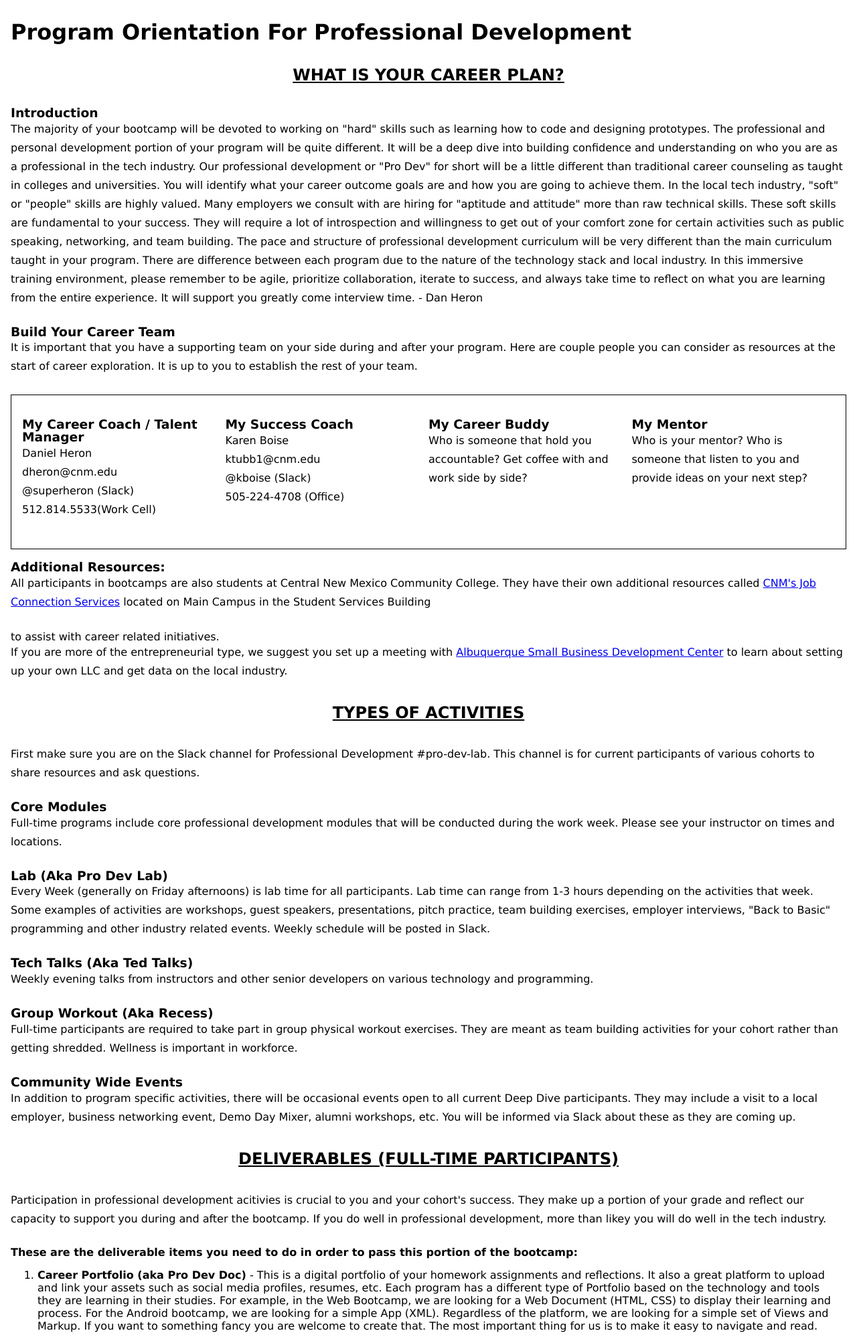
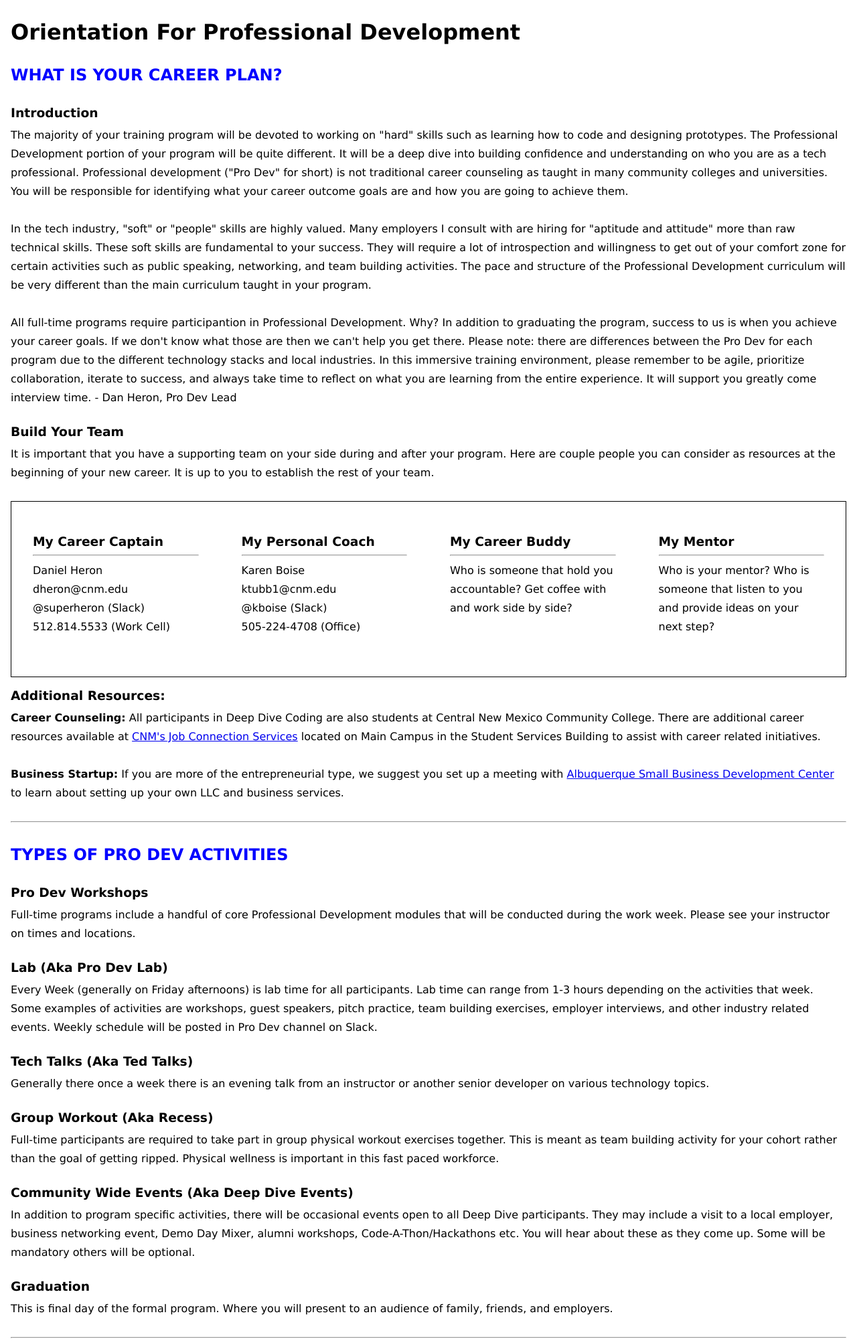
Before and after one commit to superheronsupport/superheronsupport.github.io, a PHP site: page /prodev/orientation.html in a window 1280 px wide. Shown: the top 2002 px of the page at 67% size. Run offline with PHP 8.4, Linux system fonts and the light colour scheme.

Commit message:
updated orientation, stlyes, resources pages

```diff
--- a/prodev/groups.html
+++ b/prodev/groups.html
@@ -36,6 +36,10 @@
 <h4>Santa Fe/North New Mexico Meetups &amp; Groups</h4>
 <a href="http://santafesql.pass.org/" target="_blank">Santa Fe SQL Group</a><br>
 <a href="https://www.meetup.com/sf-dev/" target="_blank">Santa Fe Software Developers</a><br>
+<a href="https://www.meetup.com/Kick-Ass-Entrepreneurs-of-Santa-Fe/" target="_blank">Kick Ass Entrepreneurs</a><br>
+<a href="https://sfbi.net/" target="_blank">Santa Fe Business Incubator</a><br>
+<a href="http://www.nmtechworks.com/" target="_blank">NM TechWorks</a><br>
+
 
 <hr>
 
--- a/prodev/orientation.html
+++ b/prodev/orientation.html
@@ -3,34 +3,40 @@
 </head>
 
 <body>
-	<h1>Program Orientation for Professional Development</h1>
+	<h1>Orientation for Professional Development</h1>
 	<h2>What is your Career Plan?</h2>
 	<h3>Introduction</h3>
-	<p>The majority of your bootcamp will be devoted to working on "hard" skills such as learning how to code and designing prototypes. The professional and personal development portion of your program will be quite different. It
-		will be a deep dive into building confidence and understanding on who you are as a professional in the tech industry. Our professional development or "Pro Dev" for short will be a little
-		different than traditional career counseling as taught in colleges and universities. You will identify what your career outcome goals are and how you are going
-		to achieve them. In the local tech industry, "soft" or "people" skills are highly valued. Many employers we consult with are hiring for "aptitude
+	<p>The majority of your training program will be devoted to working on "hard" skills such as learning how to code and designing prototypes. The Professional Development portion of your program will be quite different. It
+		will be a deep dive into building confidence and understanding on who you are as a tech professional. Professional development ("Pro Dev" for short) is not traditional career counseling as taught in many community colleges and universities. You will be responsible for identifying what your career outcome goals are and how you are going
+		to achieve them. </p>
+		<p>In the tech industry, "soft" or "people" skills are highly valued. Many employers I consult with are hiring for "aptitude
 		and attitude" more than raw technical skills. These soft skills are fundamental to your success. They will require a lot of introspection
-		and willingness to get out of your comfort zone for certain activities such as public speaking, networking, and team building.
-		The pace and structure of professional development curriculum will be very different than the main curriculum taught in your program. There are difference between each program due to the nature of the technology stack and local industry. In this immersive training environment, please remember to be agile, prioritize collaboration,
-		iterate to success, and always take time to reflect on what you are learning from the entire experience. It will support you greatly come interview time. - Dan Heron</p>
+		and willingness to get out of your comfort zone for certain activities such as public speaking, networking, and team building activities.
+		The pace and structure of the Professional Development curriculum will be very different than the main curriculum taught in your program. </p>
+		<p>All full-time programs require participantion in Professional Development. Why? In addition to graduating the program, success to us is when you achieve your career goals. If we don't know what those are then we can't help you get there. Please note: there are differences between the Pro Dev for each program due to the different technology stacks and local industries. In this immersive training environment, please remember to be agile, prioritize collaboration,
+		iterate to success, and always take time to reflect on what you are learning from the entire experience. It will support you greatly come interview time. - Dan Heron, Pro Dev Lead
+		</p>
 
-	<h3>Build Your Career Team</h3>
-	<p>It is important that you have a supporting team on your side during and after your program. Here are couple people you can consider as resources at the start of career exploration. It is up to you to establish the rest of your team.</p>
+
+	<h3>Build Your Team</h3>
+	<p>It is important that you have a supporting team on your side during and after your program. Here are couple people you can consider as resources at the beginning of your new career. It is up to you to establish the rest of your team.</p>
 
 	<div class="flexbox">
+
 		<div class="column-one">
-			<h3>My Career Coach / Talent Manager</h3>
+			<h3>My Career Captain</h3>
+			<hr>
 			<p>
 				Daniel Heron
 				<br> dheron@cnm.edu
 				<br> @superheron (Slack)
-				<br> 512.814.5533(Work Cell)
+				<br> 512.814.5533 (Work Cell)
 				<br>
 			</p>
 		</div>
 		<div class="column-two">
-			<h3>My Success Coach</h3>
+			<h3>My Personal Coach</h3>
+			<hr>
 			<p>Karen Boise
 				<br> ktubb1@cnm.edu
 				<br> @kboise (Slack)
@@ -40,64 +46,59 @@
 		</div>
 		<div class="column-three">
 			<h3>My Career Buddy</h3>
+			<hr>
 			<p>Who is someone that hold you accountable? Get coffee with and work side by side?</p>
 		</div>
 		<div class="column-four">
 			<h3>My Mentor</h3>
+			<hr>
 			<p>Who is your mentor? Who is someone that listen to you and provide ideas on your next step?</p>
 		</div>
 	</div>
 	<h3>Additional Resources:</h3>
-	<p>All participants in bootcamps are also students at Central New Mexico Community College. They have their own additional resources called <a href="https://www.cnm.edu/student-resources/connect-services/job-connection"
-		 target="_blank">CNM's Job Connection Services</a> located on Main Campus in the Student Services Building</p> to assist with career related initiatives.
+	<p><strong>Career Counseling:</strong> All participants in Deep Dive Coding are also students at Central New Mexico Community College. There are additional career resources available at <a href="https://www.cnm.edu/student-resources/connect-services/job-connection"
+		 target="_blank">CNM's Job Connection Services</a> located on Main Campus in the Student Services Building to assist with career related initiatives.</p>
 		 <p>
-		 	If you are more of the entrepreneurial type, we suggest you set up a meeting with
+		 	<strong>Business Startup:</strong> If you are more of the entrepreneurial type, we suggest you set up a meeting with
 		 	<a href="http://www.nmsbdc.org/albuquerque.aspx"
-		 target="_blank">Albuquerque Small Business Development Center</a> to learn about setting up your own LLC and get data on the local industry.
+		 target="_blank">Albuquerque Small Business Development Center</a> to learn about setting up your own LLC and business services.
 		 </p>
-
-	<h2>Types of Activities</h2>
-	<p>First make sure you are on the Slack channel for Professional Development #pro-dev-lab. This channel is for current participants of various cohorts to share resources and ask questions.</p>
-	<h3>Core Modules</h3>
-	<p>Full-time programs include core professional development modules that will be conducted during the work week. Please see your instructor on times and locations.
+<hr>
+	<h2>Types of Pro Dev Activities</h2>
+	<h3>Pro Dev Workshops</h3>
+	<p>Full-time programs include a handful of core Professional Development modules that will be conducted during the work week. Please see your instructor on times and locations.
 	</p>
 	<h3>Lab (aka Pro Dev Lab)</h3>
 	<p>Every Week (generally on Friday afternoons) is lab time for all participants. Lab time can range from 1-3 hours depending on the activities that week. Some examples of activities are workshops,
-		guest speakers, presentations, pitch practice, team building exercises, employer interviews, "Back to Basic" programming
-		and other industry related events. Weekly schedule will be posted in Slack.</p>
+		guest speakers, pitch practice, team building exercises, employer interviews,
+		and other industry related events. Weekly schedule will be posted in Pro Dev channel on Slack.</p>
 		<h3>Tech Talks (aka Ted Talks)</h3>
-		<p>Weekly evening talks from instructors and other senior developers on various technology and programming.</p>
+		<p>Generally there once a week there is an evening talk from an instructor or another senior developer on various technology topics.</p>
 		<h3>Group Workout (aka Recess)</h3>
-		<p>Full-time participants are required to take part in group physical workout exercises. They are meant as team building activities for your cohort rather than getting shredded. Wellness is important in workforce.</p>
-	<h3>Community Wide Events</h3>
-	<p>In addition to program specific activities, there will be occasional events open to all current Deep Dive participants.
-		They may include a visit to a local employer, business networking event, Demo Day Mixer, alumni workshops, etc. You will be informed
-		via Slack about these as they are coming up. </p>
+		<p>Full-time participants are required to take part in group physical workout exercises together. This is meant as team building activity for your cohort rather than the goal of getting ripped. Physical wellness is important in this fast paced workforce.</p>
+	<h3>Community Wide Events (aka Deep Dive Events)</h3>
+	<p>In addition to program specific activities, there will be occasional events open to all Deep Dive participants.
+		They may include a visit to a local employer, business networking event, Demo Day Mixer, alumni workshops, Code-A-Thon/Hackathons etc. You will hear about these as they come up. Some will be mandatory others will be optional. </p>
+		<h3>Graduation</h3>
+	<p>This is final day of the formal program. Where you will present to an audience of family, friends, and employers.</p>
 
+
+<hr>
 	<h2>Deliverables (Full-time Participants)</h2>
 	<p>Participation in professional development acitivies is crucial to you and your cohort's success. They make up a portion of your grade and reflect our capacity
 		to support you during and after the bootcamp. If you do well in professional development, more than likey you will do well in the tech industry.</p>
-	<h4>These are the deliverable items you need to do in order to pass this portion of the bootcamp:</h4>
+	<h4>These are the deliverable items you need to create in order to pass Professional Development:</h4>
 	<ol>
 		<li>
-			<strong>Career Portfolio (aka Pro Dev Doc)</strong> - This is a digital portfolio of your homework assignments and reflections. It also a great platform to upload and link your assets such as social media profiles, resumes, etc. Each program has a different type of Portfolio based on the technology and tools they are learning in their studies. For example, in the Web Bootcamp, we are looking for a Web Document (HTML, CSS) to display their learning and process. For the Android bootcamp, we are looking for a simple App (XML). Regardless of the platform, we are looking for a simple set of Views and Markup. If you want to something fancy you are welcome to create that. The most important thing for us is to make it easy to navigate and read.</li>
+			<strong>Career Portfolio</strong> - This is a digital portfolio of your homework assignments and reflections. It also a great platform to upload and link your assets such as social media profiles, resumes, etc. Each program has a different type of Portfolio based on the technology and tools they are learning in their studies. For example, in the Web Bootcamp, we are looking for a Web Document (HTML, CSS) to display their learning and process. For the Android bootcamp, we are looking for a simple App (XML). Regardless of the platform, we are looking for a simple set of Views and Markup. If you want to something fancy you are welcome to create that. The most important thing for us is to make it easy to navigate and read.</li>
 		<li>
-			<strong>Resume/Portfolio</strong> - You will be required to create an updated tech resume that can be printed up as PDF on one page. You are welcome to make an online resume if you want in additional to the paper version.</li>
+			<strong>Resume</strong> - You will be required to create an updated tech resume that can be printed up as PDF on one page. You are welcome to make an online resume if you want in additional to the paper version.</li>
 		<li>
-			<strong>Updated Online Presence</strong> - You will need to research yourself and come up with a strategy for your online presence. Having a complete LinkedIn profile is the minimum acceptable product. If you have concerns about putting yourself out there online, please see your coaches right away.</li>
+			<strong>Online Presence</strong> - You will need to research yourself and come up with a strategy for your online presence. Having a complete LinkedIn profile is the minimum acceptable product. If you have concerns about putting yourself out there online, please see your coaches right away.</li>
 		<li>
-			<strong>Coding Repository</strong> - You will need an online and open code repository so Employers can see you that actually code. Please link this on your Pro Dev Doc.</li>
+			<strong>Online Repository</strong> - You will need an online repository so Employers can see you that actually know how to develop/design. Please link this on your Career Portfolio.</li>
 		<li>
-			<strong>Community Engagement</strong> - We will be observing your initiatives to get out in there such as atteding tech events, interacting with potential employers/clients, getting yourself an internship, etc. If we don't see it or hear about it, we might not know about your drive.</li>
+			<strong>Community Engagement</strong> - We will be observing your initiatives to get out in there such as attending tech events, interacting with potential employers/clients, getting yourself an internship, etc. If we don't see it or hear about it, we might not know about your drive.</li>
 	</ol>
 
-	<h2>Deliverables (Part-time Participants)</h2>
-	<p>Due to the time constraints for part-time bootcamps, there are less deliverables required.</p>
-	<ol>
-				<li>
-			<strong>Resume/Portfolio</strong> - You will be required to create an updated tech resume that can be printed up as PDF on one page. You are welcome to make an online resume if you want in additional to the paper version.</li>
-		<li>
-			<strong>Updated Online Presence</strong> - You will need to research yourself and come up with a strategy for your online presence. Having a complete LinkedIn profile is the minimum acceptable product. If you have concerns about putting yourself out there online, please see your coaches right away.</li>
-
-	</ol>
-	</body>
+		</body>
--- a/prodev/styles.css
+++ b/prodev/styles.css
@@ -15,11 +15,11 @@ h2 {
     margin-top: 1.5em;
     margin-bottom: 1.5em;
     text-transform: uppercase;
-    text-align: center;
-    text-decoration-line: underline;
+    text-align: left;
+    color: blue;
 }
 h3 {
-    margin-bottom: 0em;
+    margin-bottom: .5em;
     text-transform: capitalize;
 }
 h4 {
@@ -42,18 +42,25 @@ li {
     display: -webkit-flex; /* Safari */
     display: flex;
     flex-flow: row wrap;
-    padding: 1em;
-    align-items: flex-start;
+    align-items: baseline;
 }
 .column-one {
 flex: 1;
+padding: 1em;
+margin: 1em;
 }
 .column-two {
 flex: 1;
+padding: 1em;
+margin: 1em;
 }
 .column-three {
 flex: 1;
+padding: 1em;
+margin: 1em;
 }
 .column-four {
 flex: 1;
+padding: 1em;
+margin: 1em;
 }
```
Also changed, not shown: prodev/jobs-search.html (+7 -0 lines).
